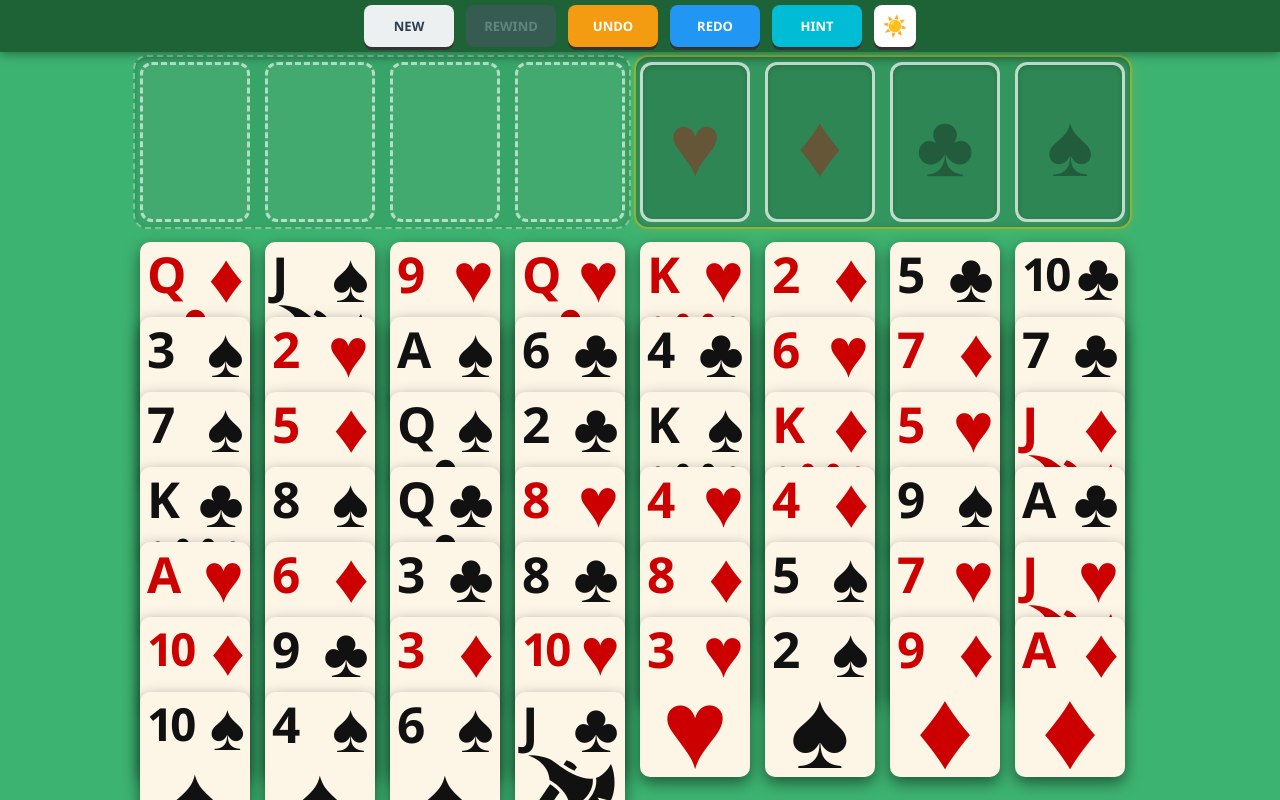
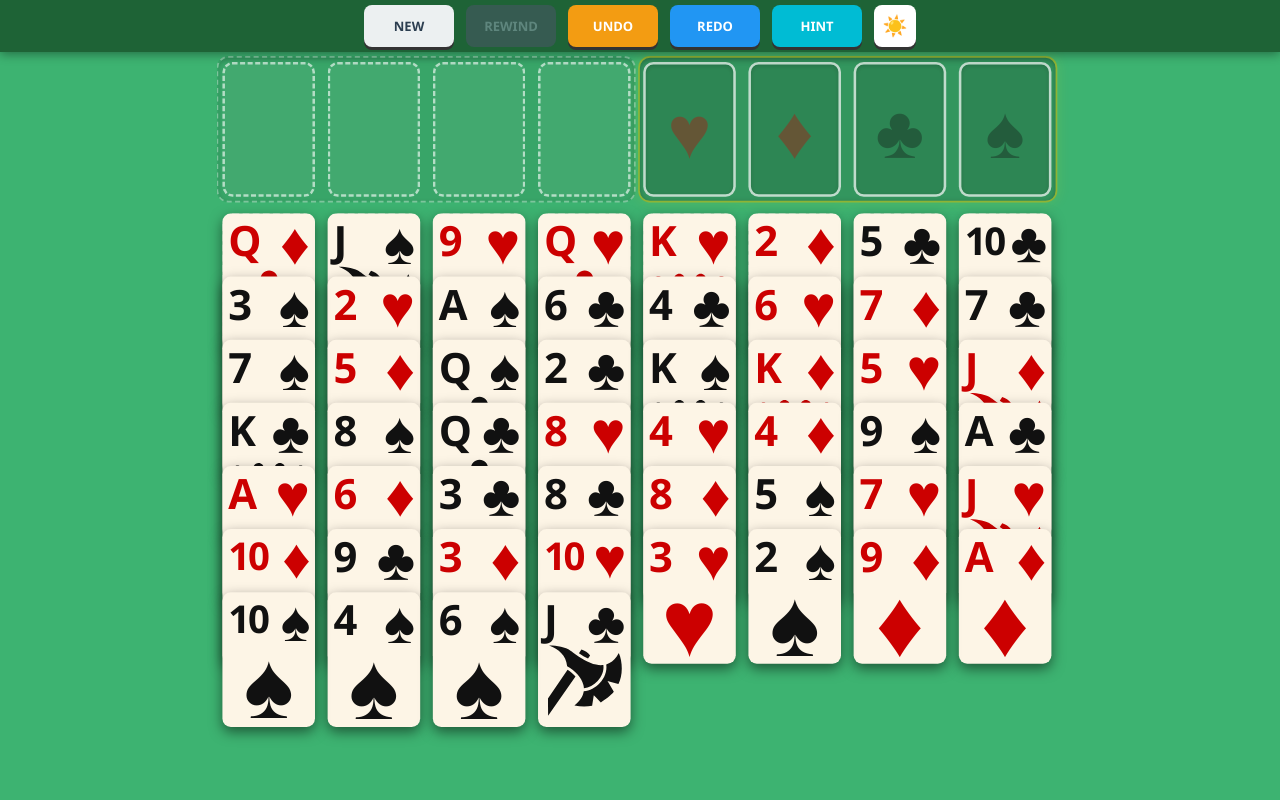
Before and after one commit to bencirrus/FreeCell, a plain HTML site: page index.html in a window 1280 px wide. Drawn offline with Linux system fonts and the light colour scheme.

Commit message:
Fix portrait centering and landscape tableau fitting for old iPad

```diff
--- a/index.html
+++ b/index.html
@@ -236,22 +236,24 @@
 
         #scaler-wrapper {
             width: 100%;
-            display: flex;
-            justify-content: center;
             position: relative;
             overflow: hidden;
         }
 
         #scaler {
-            transform-origin: top center;
+            width: 1020px;
             position: relative;
+            left: 0;
+            top: 0;
             margin-top: 10px;
+            -webkit-transform-origin: 0 0;
+            transform-origin: 0 0;
         }
 
         #board {
             width: 1020px;
             width: var(--board-width);
-            min-height: 1000px;
+            min-height: 860px;
             position: relative;
             visibility: hidden;
         }
@@ -966,6 +968,8 @@
             window.addEventListener('resize', function() { self.resize(); });
             window.addEventListener('orientationchange', function() {
                 setTimeout(function() { self.resize(); }, 100);
+                setTimeout(function() { self.resize(); }, 300);
+                setTimeout(function() { self.resize(); }, 600);
             });
             setTimeout(function() { self.initRandom(); }, 100);
         }
@@ -974,9 +978,38 @@
             var s = document.getElementById('scaler');
             var w = document.getElementById('scaler-wrapper');
             if (!s) return;
-            var scale = Math.min(1, window.innerWidth / 1060);
+
+            var docEl = document.documentElement || document.body;
+            var availW = window.innerWidth || (docEl ? docEl.clientWidth : 1024) || 1024;
+            var availH = window.innerHeight || (docEl ? docEl.clientHeight : 768) || 768;
+
+            // Width-based scale (1060px divisor gives safe horizontal margin on all devices)
+            var scaleW = Math.min(1, availW / 1060);
+            var scale = scaleW;
+
+            // In landscape mode on tablets and larger displays (availW > availH and availH >= 500),
+            // also scale to fit the tableau rows within the available viewport height
+            if (availW > availH && availH >= 500) {
+                var controlsH = 52;
+                var verticalChrome = controlsH + 20; // 52px header + 20px margins/padding
+                var usableH = availH - verticalChrome;
+                // Standard tableau height accommodating up to 8 stacked cards:
+                // 180px top slots + 7 * 75px card offsets + 160px card height = 865px
+                var targetBoardH = 865;
+                if (usableH > 300) {
+                    var scaleH = Math.min(1, usableH / targetBoardH);
+                    scale = Math.min(scaleW, scaleH);
+                }
+            }
+
+            // Precisely center the board horizontally
+            var scaledW = 1010 * scale;
+            var leftOffset = Math.max(0, Math.floor((availW - scaledW) / 2));
+
+            s.style.left = leftOffset + 'px';
             s.style.webkitTransform = 'scale(' + scale + ')';
             s.style.transform = 'scale(' + scale + ')';
+
             if (w) {
                 var maxCards = 7;
                 if (this.state && this.state.tab) {
@@ -984,7 +1017,7 @@
                         if (this.state.tab[i].length > maxCards) maxCards = this.state.tab[i].length;
                     }
                 }
-                var boardH = Math.max(820, 180 + maxCards * 75 + 180);
+                var boardH = Math.max(820, 180 + maxCards * 75 + 170);
                 w.style.height = Math.ceil(boardH * scale + 20) + 'px';
             }
         };
```
